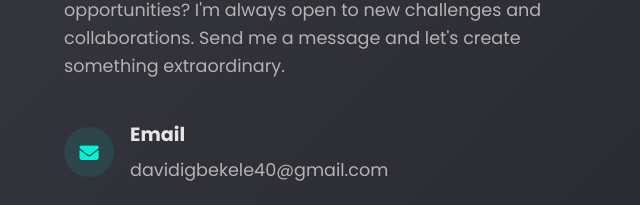
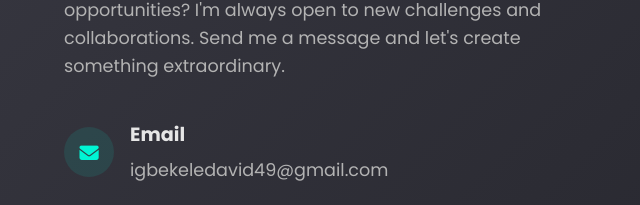
Before and after one commit to eliotttobi-boop/Dave-s-Web, a plain HTML site: page index.html in a window 1280 px wide. Shown: the part 4196-4401 px from the top of the page, 0-640 px from the left. Drawn offline with Linux system fonts and the light colour scheme.

Commit message:
Add files via upload

```diff
--- a/index.html
+++ b/index.html
@@ -1131,7 +1131,7 @@
                         </div>
                         <div class="contact-text">
                             <h4>Email</h4>
-                            <p>davidigbekele40@gmail.com</p>
+                            <p>igbekeledavid49@gmail.com</p>
                         </div>
                     </div>
                     <div class="contact-item">
```
